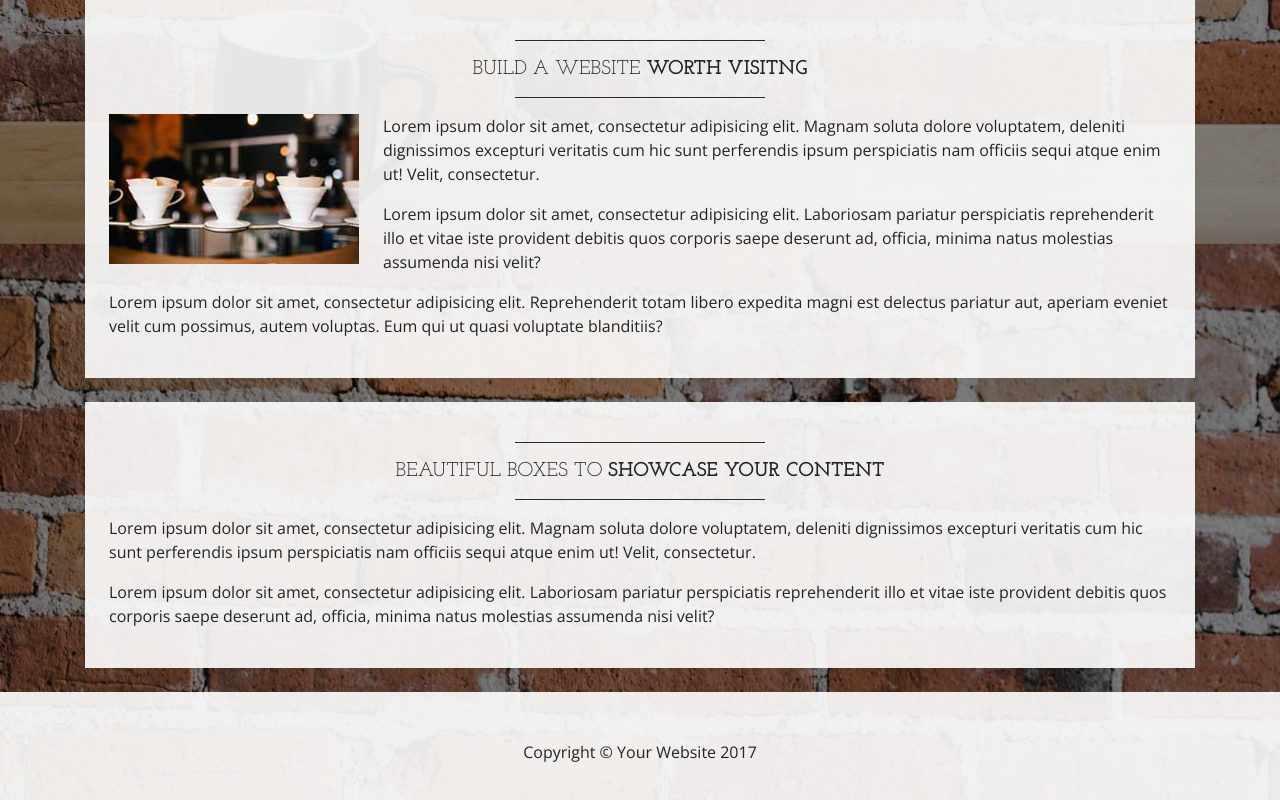
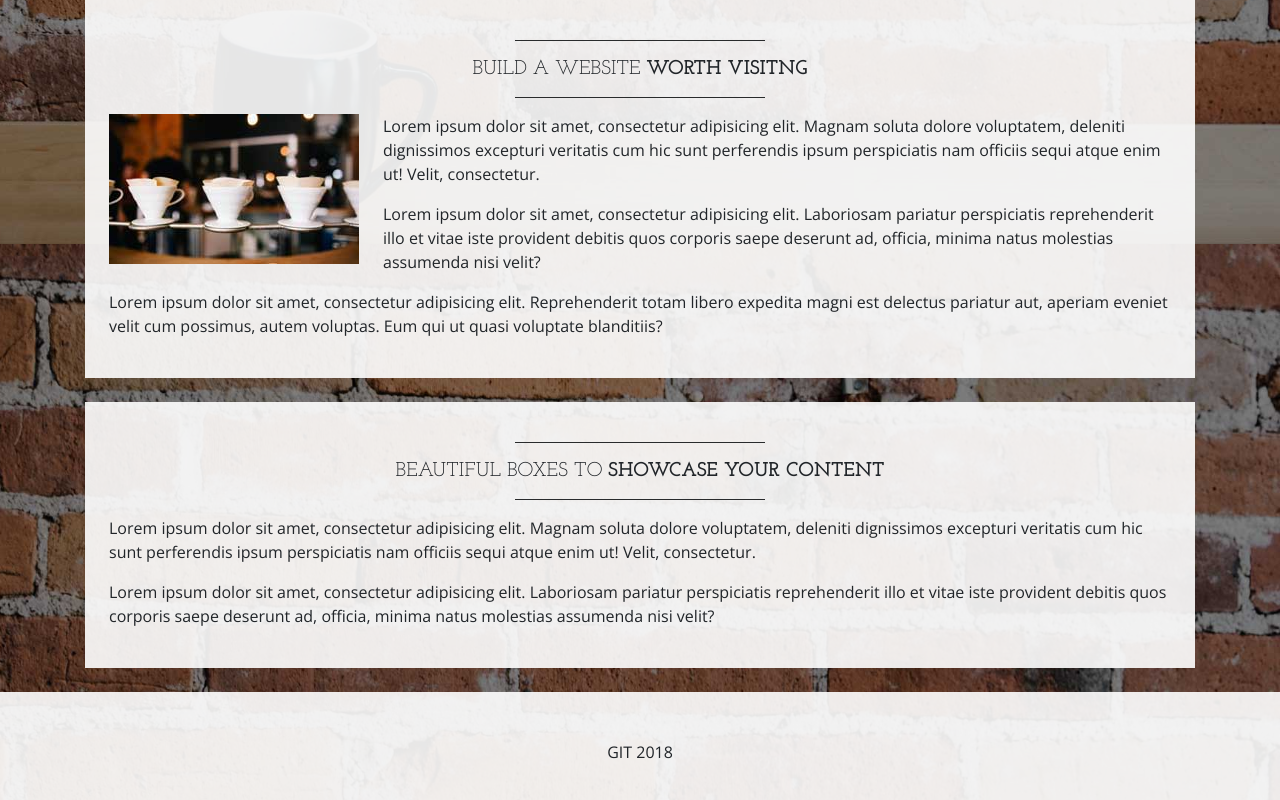
Before and after one commit to JasonDuquain/Git-It-Together-Jun, a website: page index.html in a window 1280 px wide. Shown: the part 556-1356 px from the top of the page. Drawn offline with nearby package versions, Linux system fonts and the light colour scheme.

Commit message:
updated ftr text on featureC

```diff
--- a/index.html
+++ b/index.html
@@ -95,7 +95,7 @@
 
     <footer class="bg-faded text-center py-5">
       <div class="container">
-        <p class="m-0">Copyright &copy; Your Website 2017</p>
+        <p class="m-0">GIT 2018</p>
       </div>
     </footer>
 
```
